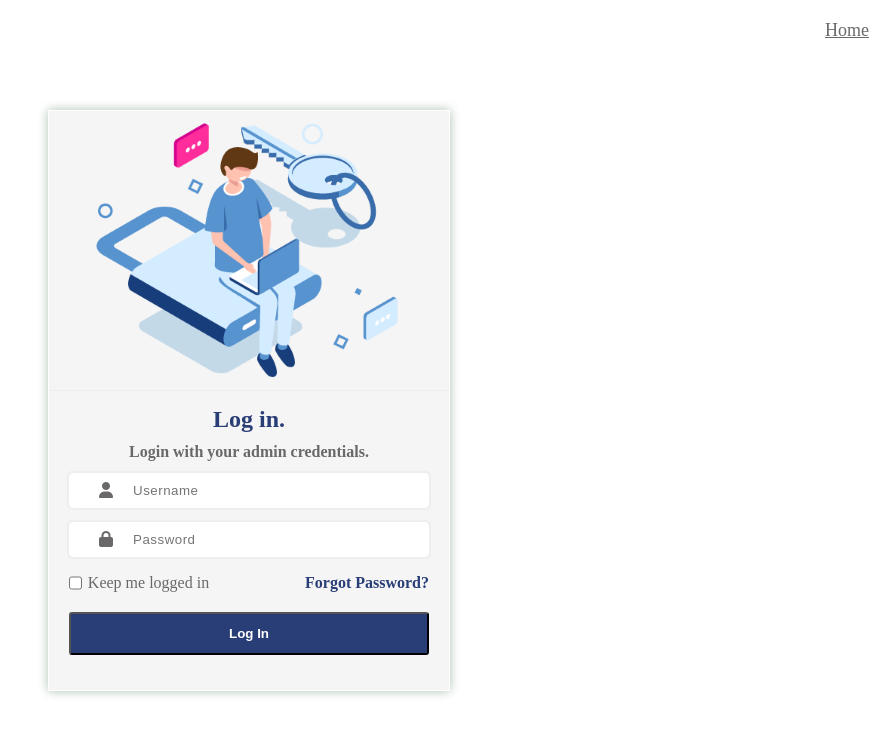
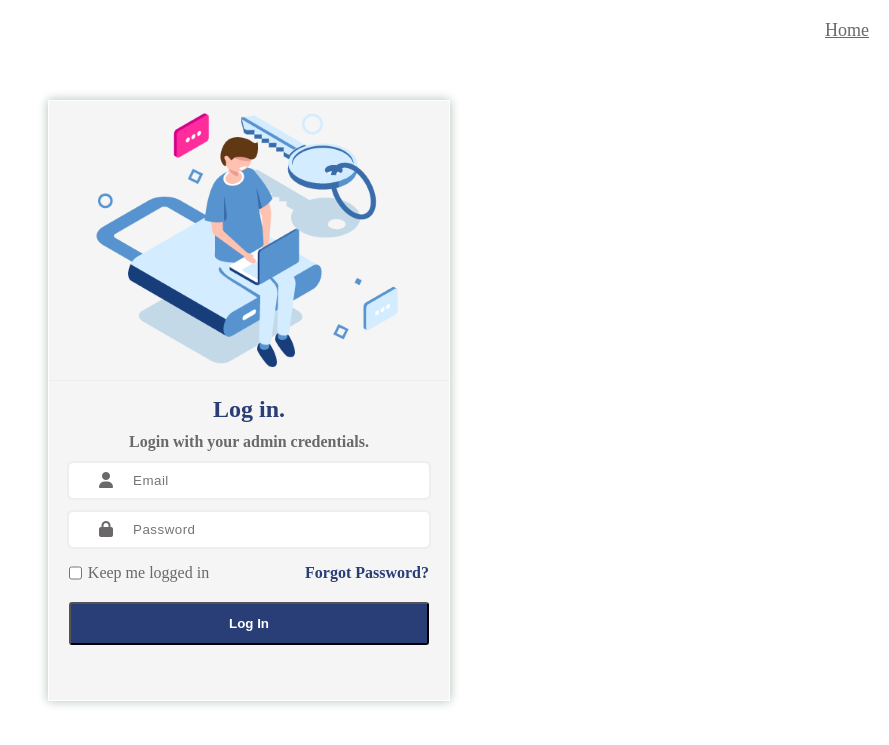
Before and after one commit to Prakkks/Login-and-Register-Page-using-Flask, a Flask app: page /login in a window 1280 px wide. Shown: the top 745 px of the page, without its empty margins (391-1280 px from the left). Run offline with Flask 3, Linux system fonts and the light colour scheme; some libraries are stand-ins or nearby versions; some web fonts are replaced.

Commit message:
Updated login page and error in login

```diff
--- a/app.py
+++ b/app.py
@@ -1,7 +1,7 @@
-from flask import Flask, request, render_template, redirect,url_for
+from flask import Flask, request, render_template, redirect,url_for,jsonify
 from flask_wtf import FlaskForm
-# from wtforms import StringField, SubmitField,PasswordField
-# from wtforms.validators import DataRequired,Email,ValidationError
+from wtforms import StringField, SubmitField,PasswordField
+from wtforms.validators import DataRequired,Email,ValidationError
 from flask_sqlalchemy import SQLAlchemy
 from flask_bcrypt import Bcrypt
 import secrets
@@ -45,9 +45,6 @@ def add_data():
 
 @app.route('/register', methods=['GET','POST'])
 def register():
-    Name=''
-    Emails=''
-    hashpassword=''
     if request.method == 'POST':
 
         Name= request.form['Name']
@@ -55,17 +52,38 @@ def register():
         hpassword=request.form['Password']
         hashpassword= bcrypt.generate_password_hash(hpassword).decode('utf-8')
         new_entry = Users(username=Name,email=Emails,passwords=hashpassword)
-        db.session.add(new_entry)
-        db.session.commit()
-        return render_template('register.html', Name= Name, Email = Emails)
+        all_users = Users.query.filter_by(email=Emails).first()
+        if all_users:
+            print(all_users)
+            return render_template('register.html',  Email = 'already exist')
+        else:
+            db.session.add(new_entry)
+            db.session.commit()
+            db.session.close()
+            return render_template('register.html', Name= Name, Email = Emails)
 
 
     return render_template('register.html')
 
-@app.route('/login', methods= ['GET', 'POST'])
+@app.route('/login', methods=['GET','POST'])
 def login():
     if request.method == 'POST':
-        pass
+        Emails = request.form['Email']
+        passwords = request.form['password']
+
+        user = Users.query.filter_by(email=Emails).first()
+
+        if user:
+            if bcrypt.check_password_hash(Users.passwords, passwords):
+                # return jsonify({'message': 'Login successful'}), 200
+                return render_template('adminLogin.html', message='Login successful')
+            else:
+                # return jsonify({'message': 'Incorrect password'}), 401
+                return render_template('adminLogin.html', message='Login Unsuccessful')
+
+        else:
+            # return jsonify({'message': 'User not found'}), 404
+            return render_template('adminLogin.html', message='User not found')
     return render_template('adminLogin.html')
 
 @app.route('/dashboard')
--- a/static/adminLogin.css
+++ b/static/adminLogin.css
@@ -178,6 +178,11 @@ button
 }
 
 
+#message
+{
+    padding-bottom: 20px;
+}
+
 @media (max-width: 800px)
 {
    .Login{
--- a/templates/adminLogin.html
+++ b/templates/adminLogin.html
@@ -26,15 +26,15 @@
                 <h3> Log in.</h3>
                 <h4> Login with your admin credentials.</h4>
 
-                <form class="form-control">
+                <form class="form-control" id="form-controls"  action="/login" method = "POST">
 
                     <div class="data">
-                        <input type="text" placeholder="Username" >
+                        <input type="email" placeholder="Email" name= "Email" required>
                         <i class="fa fa-duotone fa-user" ></i>
 
                     </div>
                     <div class="data">
-                        <input type="password" placeholder="Password" >
+                        <input type="password" placeholder="Password" name= "password" required>
                         <i class="fa fa-duotone fa-lock" style="--fa-primary-color: #2f64c1; --fa-secondary-color: #2f64c1;"></i>
                         </div>
 
@@ -47,6 +47,8 @@
                     <button type="submit"> Log In</button>
                 </form>
             </div>
+            <div id="message">{{message}}</div>
         </div>
+        <!-- <script src="{{url_for('static',filename='login.js')}}"></script> -->
     </body>
 </html>
--- a/templates/register.html
+++ b/templates/register.html
@@ -12,7 +12,7 @@
   <h2>Stacked form</h2>
   <form  action="/register" method = "POST">
    <input placeholder="Name" type="text" name="Name" required>
-   <input placeholder="Password" type="password" name="Password" required>
+   <input placeholder="Password" type="password" name="Password" minlength="8" required>
    <input placeholder="Email" type="email" name="Email" required>
     <button> Submit</button>
   </form>
```
Also changed, not shown: static/login.js (added, +29 -0 lines).
